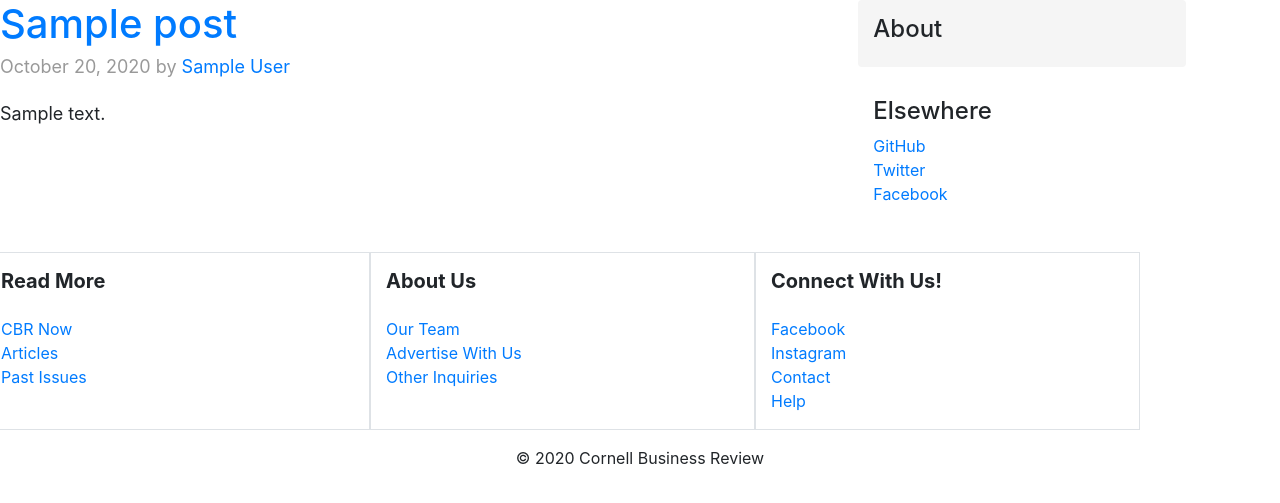
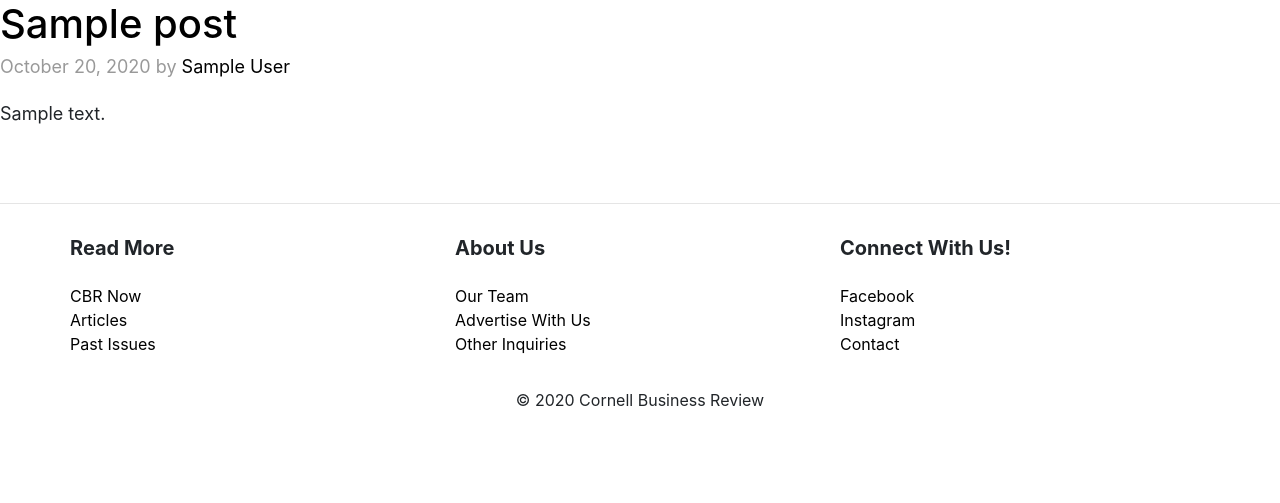
Before and after one commit to rishikzap/website, a WordPress theme: the page made by themes/cbr-theme/index.php in a window 1280 px wide. Shown: the part 113-616 px from the top of the page. Run offline with PHP 8.4 and a stand-in for WordPress, Linux system fonts and the light colour scheme; the site name, menu and one post (Sample post) are stand-ins, and other content is empty; some libraries are stand-ins or nearby versions.

Commit message:
footer styling

```diff
--- a/themes/cbr-theme/after.css
+++ b/themes/cbr-theme/after.css
@@ -44,3 +44,12 @@ div.container {
 .navbar-collapse.in {
   display: block !important;
 }
+
+a {
+  color: black;
+}
+
+#footer-container {
+  margin-right: auto !important;
+  margin-left: auto !important;
+}
--- a/themes/cbr-theme/footer.php
+++ b/themes/cbr-theme/footer.php
@@ -1,10 +1,12 @@
+<link href="<?php echo get_bloginfo('template_directory'); ?>/after.css" rel="stylesheet">
+
 </div> <!-- /.container -->
-
+<hr />
 <!-- Footer -->
 <footer class="page-footer font-small indigo">
 
   <!-- Footer Links -->
-  <div class="container text-md-left">
+  <div class="container text-md-left" id="footer-container">
 
     <!-- Grid row -->
     <div class="row">
@@ -14,20 +16,20 @@
       <hr class="clearfix w-100 d-md-none">
 
       <!-- Grid column -->
-      <div class="col-md-4 mx-auto border">
+      <div class="col-md-4 mx-auto ">
 
         <!-- Links -->
         <h5 class="font-weight-bold mt-3 mb-4">Read More</h5>
 
         <ul class="list-unstyled">
           <li>
-            <a href="#!">CBR Now</a>
+            <a href="http://localhost:8888/cbr-now/">CBR Now</a>
           </li>
           <li>
-            <a href="#!">Articles</a>
+            <a href="http://localhost:8888/articles/">Articles</a>
           </li>
           <li>
-            <a href="#!">Past Issues</a>
+            <a href="http://localhost:8888/past-issues/">Past Issues</a>
           </li>
         </ul>
 
@@ -37,20 +39,20 @@
       <hr class="clearfix w-100 d-md-none">
 
       <!-- Grid column -->
-      <div class="col-md-4 mx-auto border">
+      <div class="col-md-4 mx-auto">
 
         <!-- Links -->
         <h5 class="font-weight-bold mt-3 mb-4">About Us</h5>
 
         <ul class="list-unstyled">
           <li>
-            <a href="#!">Our Team</a>
+            <a href="http://localhost:8888/we-are-cbr/">Our Team</a>
           </li>
           <li>
             <a href="#!">Advertise With Us</a>
           </li>
           <li>
-            <a href="#!">Other Inquiries</a>
+            <a href="http://localhost:8888/contact/">Other Inquiries</a>
           </li>
         </ul>
 
@@ -60,23 +62,20 @@
       <hr class="clearfix w-100 d-md-none">
 
       <!-- Grid column -->
-      <div class="col-md-4 mx-auto border">
+      <div class="col-md-4 mx-auto">
 
         <!-- Links -->
         <h5 class="font-weight-bold mt-3 mb-4 ">Connect With Us!</h5>
 
         <ul class="list-unstyled">
           <li>
-            <a href="#!">Facebook</a>
+            <a href="https://www.facebook.com/CornellBusinessReview/">Facebook</a>
           </li>
           <li>
-            <a href="#!">Instagram</a>
+            <a href="https://www.instagram.com/cornell_business_review/">Instagram</a>
           </li>
           <li>
-            <a href="#!">Contact</a>
-          </li>
-          <li>
-            <a href="#!">Help</a>
+            <a href="http://localhost:8888/contact/">Contact</a>
           </li>
         </ul>
 
@@ -98,7 +97,6 @@
 <!-- Footer -->
 
     <script src="https://ajax.googleapis.com/ajax/libs/jquery/1.11.3/jquery.min.js"></script>
-    <script src="https://maxcdn.bootstrapcdn.com/bootstrap/3.3.5/js/bootstrap.min.js"></script>
   <?php wp_footer(); ?>
   </body>
 </html>
--- a/themes/cbr-theme/index.php
+++ b/themes/cbr-theme/index.php
@@ -7,6 +7,5 @@
 			  endwhile; endif;
 			?>
 		</div> <!-- /.blog-main -->
-		<?php get_sidebar(); ?>
 	</div> <!-- /.row -->
 <?php get_footer(); ?>
```
